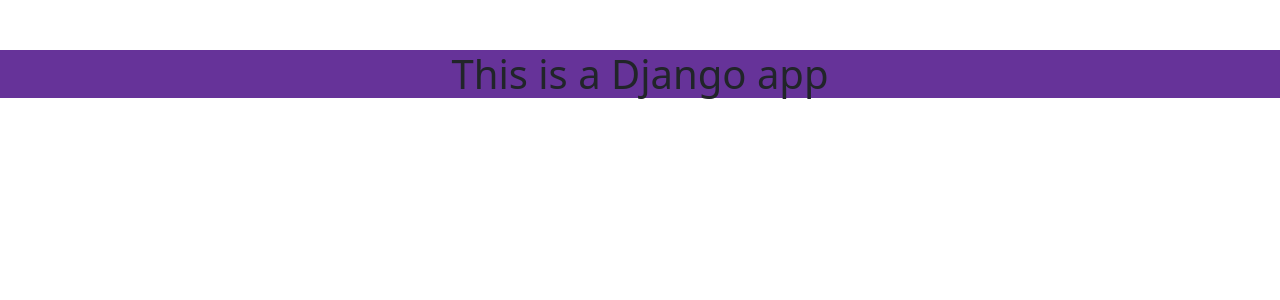
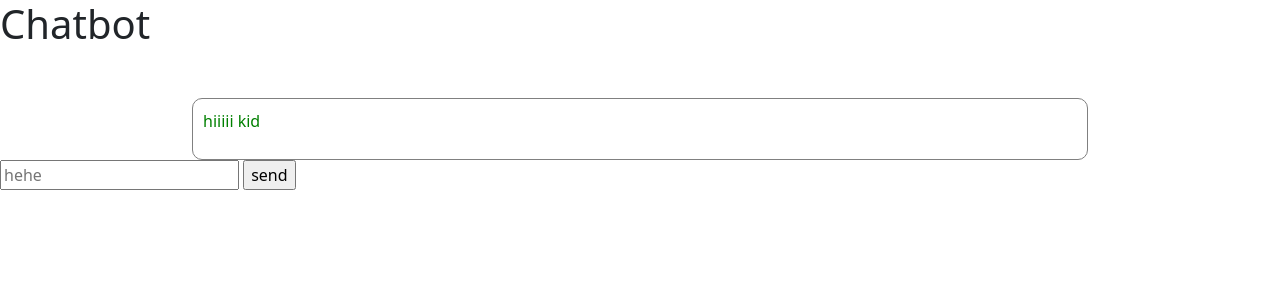
Before and after one commit to joelmath-glich/Chat_, a Django app: page /blog/ in a window 1280 px wide. Shown: the top 300 px of the page. Run offline with Django 5.2, Linux system fonts and the light colour scheme; some libraries are stand-ins or nearby versions.

Commit message:
the page

```diff
--- a/blog/static/css/style.css
+++ b/blog/static/css/style.css
@@ -1,6 +1,12 @@
-
-h1 {
-    background-color: rebeccapurple;
-    text-align: center;
+#chatbot{
+    margin-left: auto;
+    margin-right: auto;
+    width: 70%;
     margin-top: 50px;
+    border-radius: 10px;
+    border: 1px solid gray;
+    padding: 10px;
 }
+.botText{
+    color: green;
+}
--- a/blog/templates/blog/index.html
+++ b/blog/templates/blog/index.html
@@ -5,12 +5,23 @@
     <meta charset="UTF-8">
     <meta name="viewport" content="width=device-width, initial-scale=1.0">
     <title>Document</title>
-{% load static %}
+
 <link rel="stylesheet" href="https://cdn.jsdelivr.net/npm/bootstrap@5.1.3/dist/css/bootstrap.min.css">
 <link rel="stylesheet" href="https://use.fontawesome.com/releases/v5.2.0/css/all.css">
-<link rel="stylesheet" type="text/css" href="{% static 'css/style.css' %}">
+{% load static %}
+<link rel="stylesheet" type="text/css" href="{% static 'css/style.css' %}?v=1.0">
 </head>
 <body>
-    <h1>This is a Django app</h1>
+    <h1>Chatbot</h1>
+
+    <div>
+        <div id="chatbot">
+            <p class="botText"><span>hiiiii kid</span></p>
+        </div>
+        <div id="userInput">
+            <input type="text" id="textInput" placeholder="hehe">
+            <input type="submit" value="send" id="buttonInput">
+        </div>
+    </div>
 </body>
 </html>
--- a/my_project/settings.py
+++ b/my_project/settings.py
@@ -11,6 +11,7 @@
 """
 
 from pathlib import Path
+import os
 
 # Build paths inside the project like this: BASE_DIR / 'subdir'.
 BASE_DIR = Path(__file__).resolve().parent.parent
@@ -116,6 +117,9 @@
 # https://docs.djangoproject.com/en/5.1/howto/static-files/
 
 STATIC_URL = 'static/'
+STATICFILES_DIRS = [
+    os.path.join(BASE_DIR, 'blog/static'),
+]
 
 # Default primary key field type
 # https://docs.djangoproject.com/en/5.1/ref/settings/#default-auto-field
```
